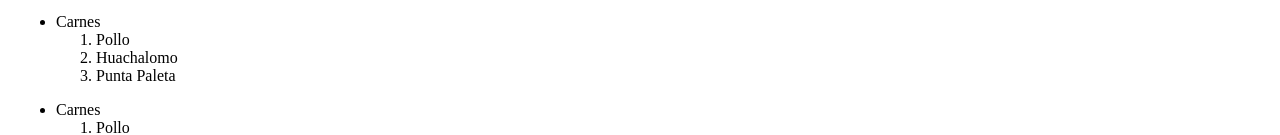
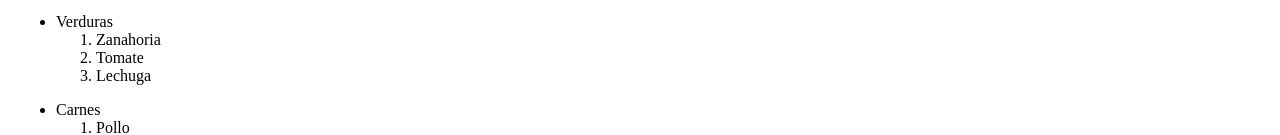
Before and after one commit to Gitcodemax/Course, a plain HTML site: page ListaSuper.html in a window 1280 px wide. Shown: the part 192-327 px from the top of the page. Drawn offline with Linux system fonts and the light colour scheme.

Commit message:
Actualice la lista del super

```diff
--- a/ListaSuper.html
+++ b/ListaSuper.html
@@ -22,11 +22,11 @@
                     </ol>
                 </p>
                 <p>
-                <li>Carnes</li>
+                <li>Verduras</li>
                     <ol>
-                        <li>Pollo</li>
-                        <li>Huachalomo</li>
-                        <li>Punta Paleta</li>
+                        <li>Zanahoria</li>
+                        <li>Tomate</li>
+                        <li>Lechuga</li>
                     </ol>
                 </p>
                 <p>
```
